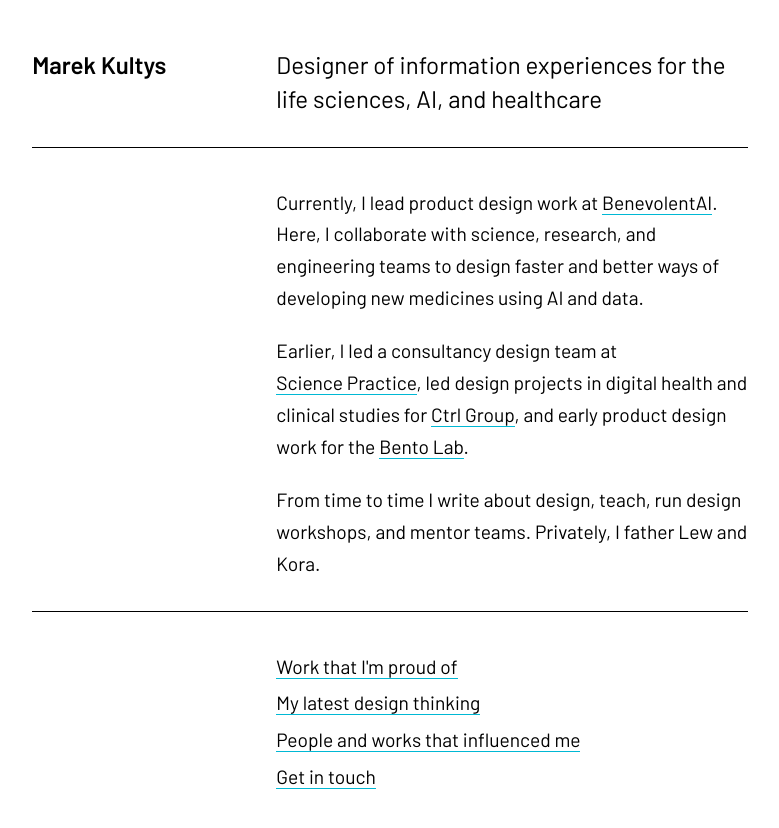
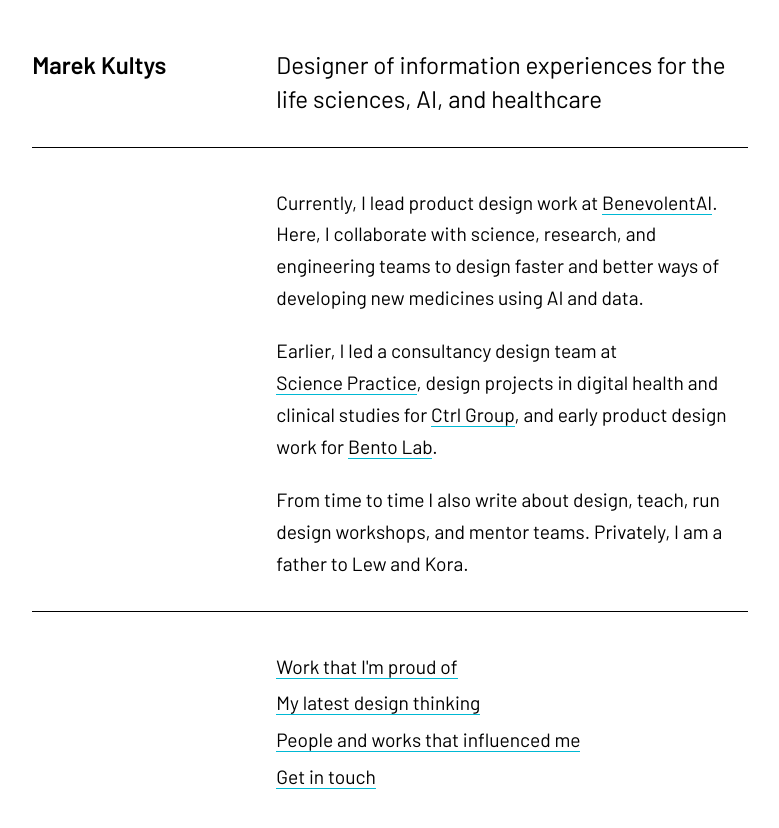
Before and after one commit to marek-kultys/marekkultys.github.io, a Jekyll site: the page built from index.html, in a window 1280 px wide. Shown: the top 828 px of the page, without its empty margins (250-1029 px from the left). Built offline with Jekyll 4.4.1, drawn with Linux system fonts in a browser that asks for light colours.

Commit message:
Copy changes

```diff
--- a/index.html
+++ b/index.html
@@ -10,10 +10,10 @@
             Currently, I lead product design work at <a href="http://benevolent.ai">BenevolentAI</a>. Here, I collaborate with science, research, and engineering teams to design faster and better ways of developing new medicines using AI and data.
          </p>
          <p>
-            Earlier, I led a consultancy design team at <nobr><a href="https://www.science-practice.com/teams/bio-design/">Science Practice</a></nobr>, led design projects in digital health and clinical studies for <nobr><a href="https://www.ctrl-group.com/">Ctrl Group</a></nobr>, and early product design work for the <nobr><a href="https://www.bento.bio/">Bento Lab</a></nobr>.
+            Earlier, I led a consultancy design team at <nobr><a href="https://www.science-practice.com/teams/bio-design/">Science Practice</a></nobr>, design projects in digital health and clinical studies for <nobr><a href="https://www.ctrl-group.com/">Ctrl Group</a></nobr>, and early product design work for <nobr><a href="https://www.bento.bio/">Bento Lab</a></nobr>.
          </p>
          <p>
-            From time to time I write about design, teach, run design workshops, and mentor teams. Privately, I father Lew and Kora.
+            From time to time I also write about design, teach, run design workshops, and mentor teams. Privately, I am a father to Lew and Kora.
          </p>
       </div>
    </div>
```
